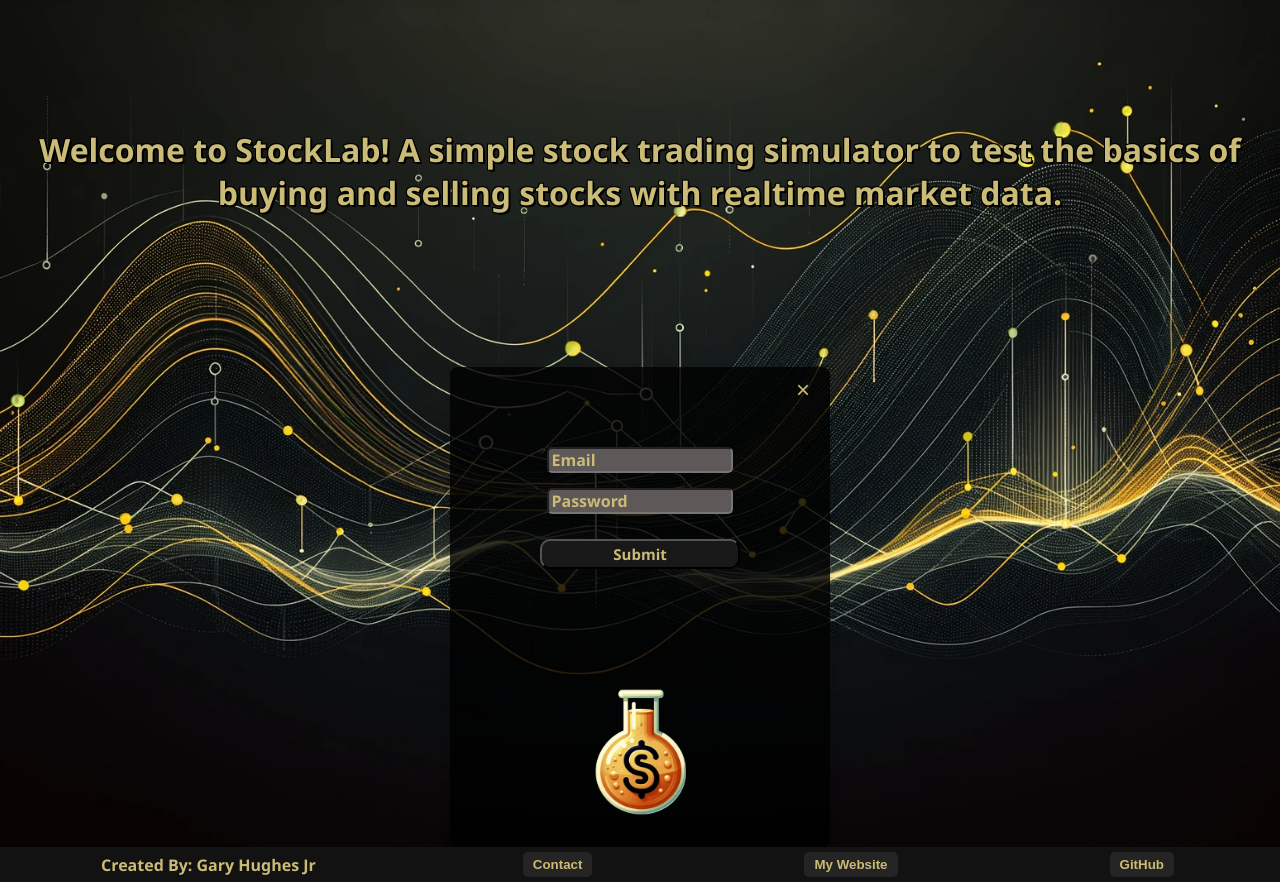
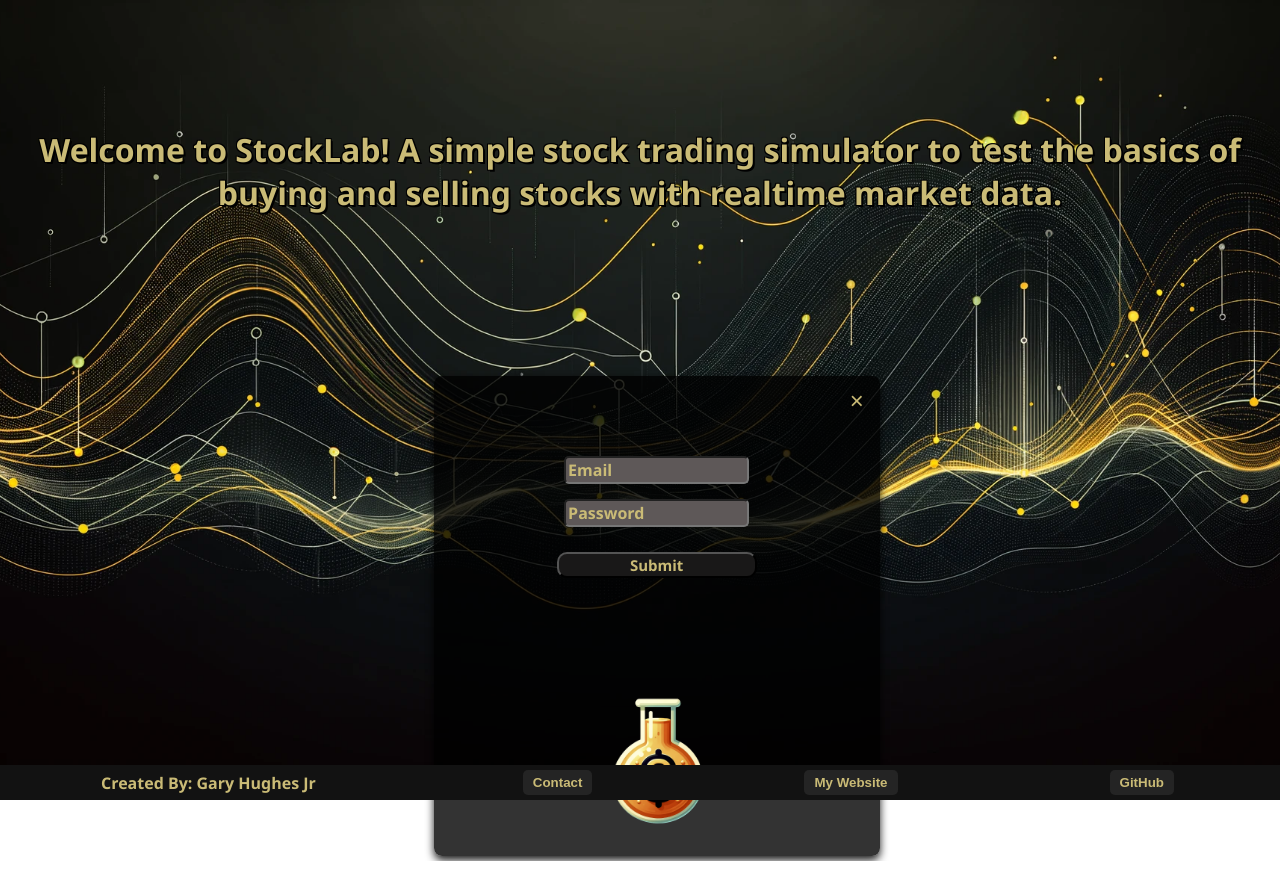
Before and after one commit to nomoneyrecord/fantasy-stock-trader, a React (Create React App) app in the folder client/: page / in a window 1280 px wide. Both pictures are taken after typing "name@example.com", "Sample123" into the empty fields and a click on the button "Create Account". After the commit the page ends 861 px from the top, so only its background shows below. Built offline with nearby package versions, Linux system fonts and the light colour scheme.

Commit message:
Refactored styling for Modal component to use className is a prop for customizable classNames per use case

```diff
--- a/client/src/App.css
+++ b/client/src/App.css
@@ -162,7 +162,7 @@ body::-webkit-scrollbar-thumb:hover {
   margin-bottom: 15px; /* Space between fields */
   background-color: #5e5858; /* Background color */
   width: 70%;
-  height: 20px;
+  height: 20%;
   border-radius: 5px;
   color:rgb(202, 187, 118);
   font-family: 'Segoe UI', Tahoma, Geneva, Verdana, sans-serif;
@@ -204,7 +204,7 @@ body::-webkit-scrollbar-thumb:hover {
 .login-button, .create-account-button {
   margin-top: 10px;
   width: 60%; /* Makes buttons full width of form */
-  height: 20%;
+  height: 60%;
   font-family: 'Segoe UI', Tahoma, Geneva, Verdana, sans-serif;
   font-size: 15px;
   font-weight: 800;
@@ -227,7 +227,7 @@ body::-webkit-scrollbar-thumb:hover {
   margin-top: 10px;
   width: 100%; /* Makes buttons full width of form */
   max-width: 200px;
-  height: 30px;
+  height: 28%;
   font-family: 'Segoe UI', Tahoma, Geneva, Verdana, sans-serif;
   font-size: 15px;
   font-weight: 800;
@@ -243,38 +243,33 @@ body::-webkit-scrollbar-thumb:hover {
 }
 
 .or-text {
-  margin: 10px 0;
+  margin: 15px 0;
   color:rgb(202, 187, 118);
   font-size: 20px;
   font-weight: 600;
-  /* Styling for 'or' text */
 }
 
-.registration-modal {
+.registration-modal-content {
+  /* Same dimensions and styling as form-container */
   background-color: rgba(0, 0, 0, 0.8);
   padding: 40px;
   border-radius: 8px;
-  box-shadow: 0 4px 8px rgba(0, 0, 0, 0.1);
+  box-shadow: 0 4px 8px rgba(0, 0, 0, 0.9);
+  top: 122px;
+  right: 40px;
+  width: 110%;
+  height: 400px;
+  margin: auto; /* Center the modal */
+  position: relative;
   display: flex;
   flex-direction: column;
   align-items: center;
-  margin-top: 113px;
-  width: 300px;
-  height: 400px;
-  position: relative; /* For positioning the exit button */
 }
 
-.modal-header {
-  position: relative; /* Essential for the absolute positioning of the button */
-  /* Minimize or remove padding/margin that might affect layout */
-}
-
-
-.modal-close-button {
+.registration-modal-content .modal-close-button {
   position: absolute;
-  left: 150px;
-  bottom: 2px;
-  z-index: 10;
+  top: 10px;
+  right: 10px;
   color: rgb(202, 187, 118);
   background-color: transparent;
   border: none;
@@ -284,8 +279,8 @@ body::-webkit-scrollbar-thumb:hover {
 
 .auth-page-logo {
   margin-top: 10px;
-  max-width: 60%; /* Adjust as needed */
-  height: 60%; /* Maintain aspect ratio */
+  max-width: 60%;
+  height: 60%;
 }
 
 .registration-modal-logo {
--- a/client/src/pages/authpage/authpage.jsx
+++ b/client/src/pages/authpage/authpage.jsx
@@ -164,8 +164,8 @@ const AuthPage = ({ onLoginSuccess, sessionExpired }) => {
         </div>
       )}
 
-      <Modal show={modalOpen} onClose={handleModalClose} className="registration-modal">
-        <div>
+      <Modal show={modalOpen} onClose={handleModalClose} className="registration-modal-content">
+        <div >
           <form onSubmit={handleSignUpSubmit} className="auth-form">
             <InputField
               type="text"
```
